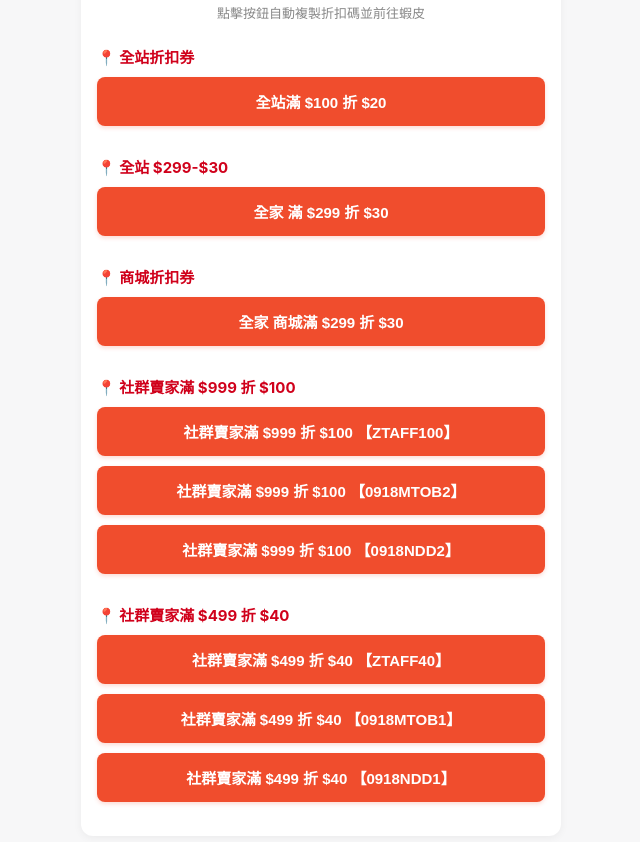
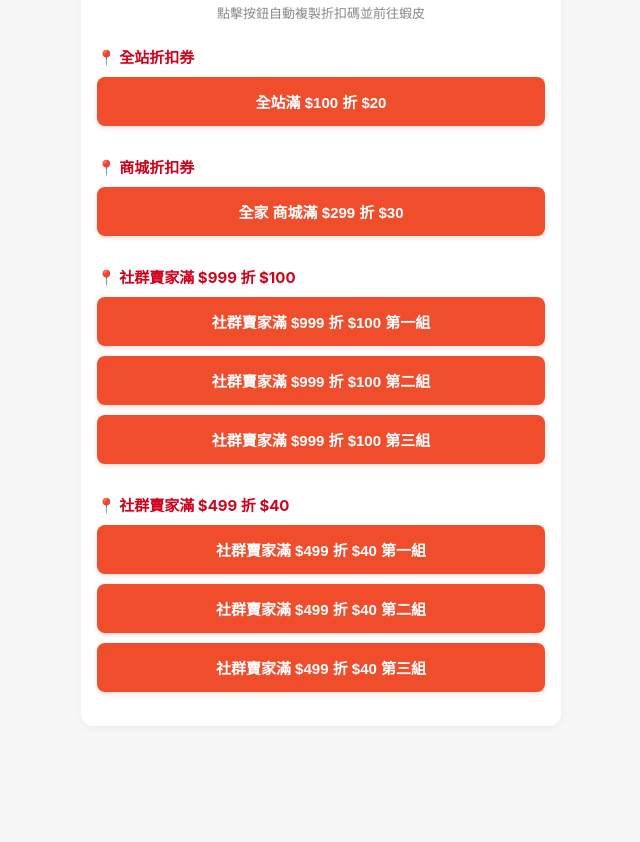
Before and after one commit to como-shoppe/18code, a plain HTML site: page index.html in a window 1280 px wide. Shown: the part 82-924 px from the top of the page, without its empty margins (319-959 px from the left). After the commit the page ends 828 px from the top, so only its background shows below. Drawn offline with Linux system fonts and the light colour scheme.

Commit message:
Update index.html

```diff
--- a/index.html
+++ b/index.html
@@ -79,45 +79,41 @@
     <div class="section-title">📍 全站折扣券</div>
     <button class="coupon-btn" onclick="copyAndGo('SHAFS18')">全站滿 $100 折 $20</button>
 
-    <!-- 全站 $299-$30 -->
-    <div class="section-title">📍 全站 $299-$30</div>
-    <button class="coupon-btn" onclick="copyAndGo('FMAPP260918')">全家 滿 $299 折 $30</button>
-
     <!-- 商城折扣券 -->
     <div class="section-title">📍 商城折扣券</div>
     <button class="coupon-btn" onclick="copyAndGo('FMAPP260918')">全家 商城滿 $299 折 $30</button>
 
     <!-- 社群賣家滿 $999 折 $100 -->
     <div class="section-title">📍 社群賣家滿 $999 折 $100</div>
-    <button class="coupon-btn" onclick="copyAndGo('ZTAFF100')">社群賣家滿 $999 折 $100 【ZTAFF100】</button>
-    <button class="coupon-btn" onclick="copyAndGo('0918MTOB2')">社群賣家滿 $999 折 $100 【0918MTOB2】</button>
-    <button class="coupon-btn" onclick="copyAndGo('0918NDD2')">社群賣家滿 $999 折 $100 【0918NDD2】</button>
+    <button class="coupon-btn" onclick="copyAndGo('ZTAFF100')">社群賣家滿 $999 折 $100 第一組</button>
+    <button class="coupon-btn" onclick="copyAndGo('0918MTOB2')">社群賣家滿 $999 折 $100 第二組</button>
+    <button class="coupon-btn" onclick="copyAndGo('0918NDD2')">社群賣家滿 $999 折 $100 第三組</button>
 
     <!-- 社群賣家滿 $499 折 $40 -->
     <div class="section-title">📍 社群賣家滿 $499 折 $40</div>
-    <button class="coupon-btn" onclick="copyAndGo('ZTAFF40')">社群賣家滿 $499 折 $40 【ZTAFF40】</button>
-    <button class="coupon-btn" onclick="copyAndGo('0918MTOB1')">社群賣家滿 $499 折 $40 【0918MTOB1】</button>
-    <button class="coupon-btn" onclick="copyAndGo('0918NDD1')">社群賣家滿 $499 折 $40 【0918NDD1】</button>
+    <button class="coupon-btn" onclick="copyAndGo('ZTAFF40')">社群賣家滿 $499 折 $40 第一組</button>
+    <button class="coupon-btn" onclick="copyAndGo('0918MTOB1')">社群賣家滿 $499 折 $40 第二組</button>
+    <button class="coupon-btn" onclick="copyAndGo('0918NDD1')">社群賣家滿 $499 折 $40 第三組</button>
 </div>
 
 <script>
-    // 預設跳轉的蝦皮頁面連結
-    const targetUrl = "https://s.shopee.tw/7VFfwsYZNl";
+    // 更新後的蝦皮跳轉頁面連結
+    const targetUrl = "https://s.shopee.tw/70KCmEFxVr";
 
     function copyAndGo(code) {
         // 使用剪貼簿 API 複製折扣碼
         navigator.clipboard.writeText(code).then(() => {
-            alert("已複製折扣碼：" + code + "\n即將前往蝦皮頁面！");
+            alert("已複製折扣碼！\n即將前往蝦皮頁面！");
             window.location.href = targetUrl;
         }).catch(err => {
-            // 備用複製方案（防舊版瀏覽器不支援 clipboard API）
+            // 備用複製方案（防舊版瀏覽器不支援 API）
             const textInput = document.createElement("input");
             textInput.value = code;
             document.body.appendChild(textInput);
             textInput.select();
             document.execCommand("copy");
             document.body.removeChild(textInput);
-            alert("已複製折扣碼：" + code + "\n即將前往蝦皮頁面！");
+            alert("已複製折扣碼！\n即將前往蝦皮頁面！");
             window.location.href = targetUrl;
         });
     }
```
